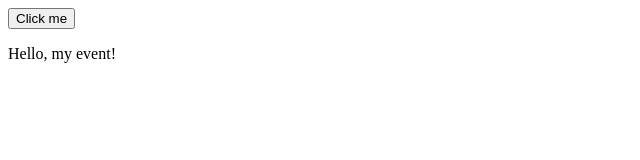
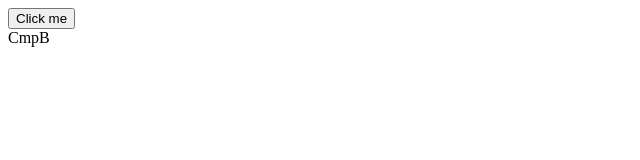
Before and after one commit to Shumer-1/VueJS, a Vue app: page / in a window 1280 px wide. Both pictures are taken after a click on the button "Click me". Shown: the top 160 px of the page, without its empty margins (0-640 px from the left). Built offline with nearby package versions, Linux system fonts and the light colour scheme.

Commit message:
Transition and components

```diff
--- a/src/App.vue
+++ b/src/App.vue
@@ -1,6 +1,7 @@
 <script setup>
  import {ref, Transition} from "vue";
  import Header from "./components/Header/Header.vue";
+ import Input from "./components/Input/Input.vue";
 
  const isShow = ref(false);
  const text = ref("");
@@ -13,9 +14,9 @@
 
 
 <template>
-  <button @click="a">Click me</button>
-  <Transition>
-    <p v-if="isShow">Hello, my event!</p>
+  <button @click="a">Click me</button><br>
+  <Transition mode="out-in">
+    <component :is="isShow ? Header: Input"></component>
   </Transition>
 </template>
 
--- a/src/components/Header/Header.vue
+++ b/src/components/Header/Header.vue
@@ -1,10 +1,6 @@
 <script setup>
-    import {computed} from "vue";
-    defineEmits(["myEvent"]);
 </script>
 
 <template>
-    <div>
-        <button @click="$emit('myEvent', $event)"> Click me to see the text </button>
-    </div>
+    <span>CmpB</span>
 </template>
```
